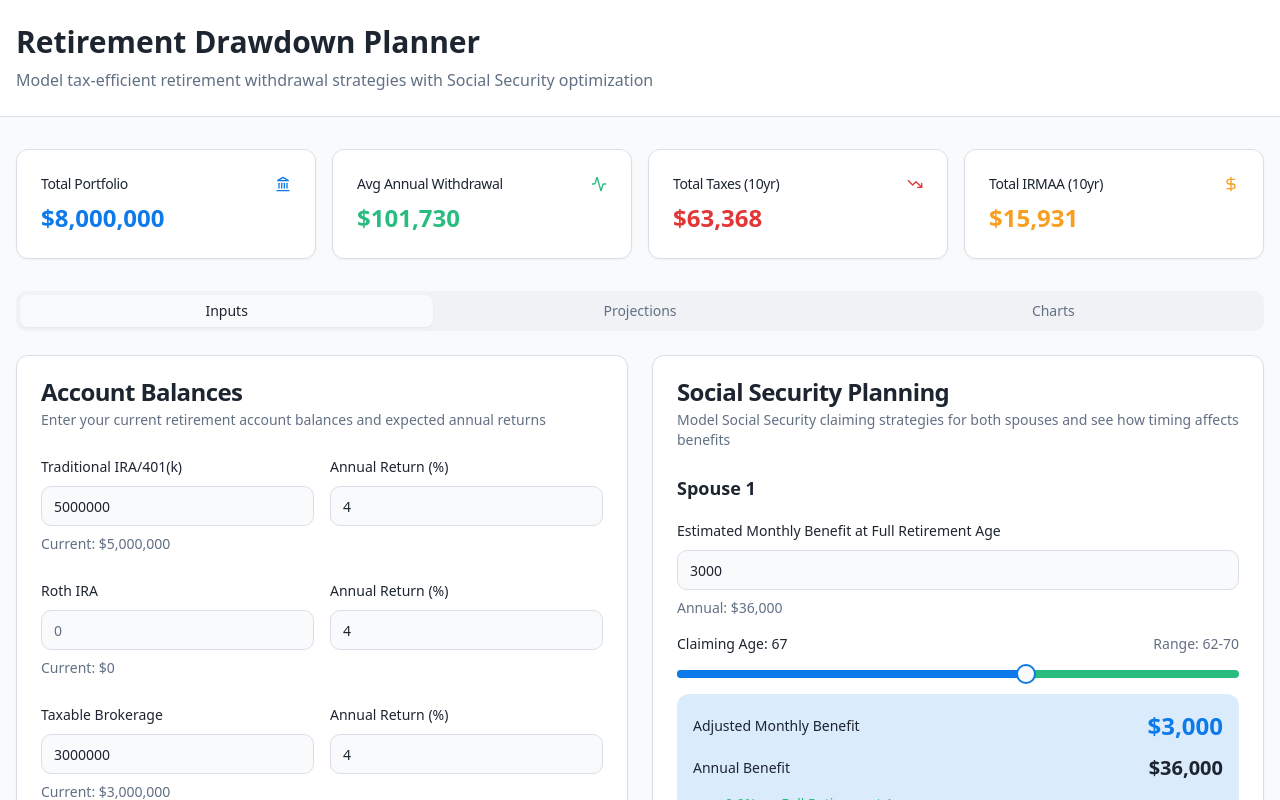
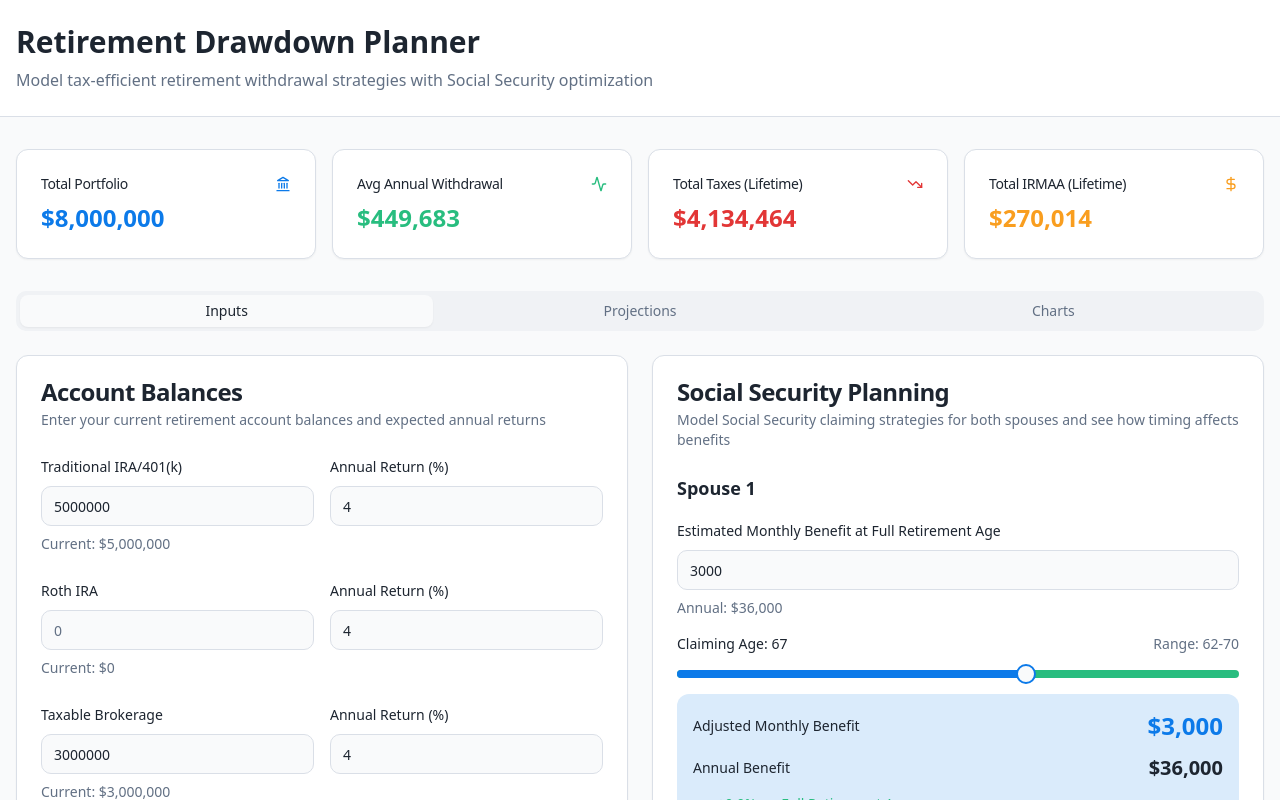
Before and after one commit to mthek10/smart-retirement, a React (Vite) app: page / in a window 1280 px wide. Shown: the top 800 px of the page. Built offline with nearby package versions, Linux system fonts and the light colour scheme; the HTML template or start-up script is replaced by a standard one.

Commit message:
Update summary to show lifetime totals
Update summary calculations to display total taxes and IRMAA over the entire projected lifetime, rather than a fixed 10-year period. Also updated the average withdrawal calculation to reflect the full projection duration.

```diff
--- a/src/components/SummaryCards.tsx
+++ b/src/components/SummaryCards.tsx
@@ -32,13 +32,13 @@ export function SummaryCards({ totalPortfolio, totalTaxes, totalIRMAA, avgWithdr
       color: "text-secondary",
     },
     {
-      title: "Total Taxes (10yr)",
+      title: "Total Taxes (Lifetime)",
       value: totalTaxes,
       icon: TrendingDown,
       color: "text-destructive",
     },
     {
-      title: "Total IRMAA (10yr)",
+      title: "Total IRMAA (Lifetime)",
       value: totalIRMAA,
       icon: DollarSign,
       color: "text-warning",
--- a/src/pages/Index.tsx
+++ b/src/pages/Index.tsx
@@ -165,9 +165,11 @@ const Index = () => {
   }, [projections]);
 
   const summary = useMemo(() => {
-    const totalTaxes = projections.slice(0, 10).reduce((sum, p) => sum + p.federalTax + p.stateTax, 0);
-    const totalIRMAA = projections.slice(0, 10).reduce((sum, p) => sum + p.irmaa, 0);
-    const avgWithdrawal = projections.slice(0, 10).reduce((sum, p) => sum + p.withdrawals, 0) / 10;
+    const totalTaxes = projections.reduce((sum, p) => sum + p.federalTax + p.stateTax, 0);
+    const totalIRMAA = projections.reduce((sum, p) => sum + p.irmaa, 0);
+    const avgWithdrawal = projections.length > 0
+      ? projections.reduce((sum, p) => sum + p.withdrawals, 0) / projections.length
+      : 0;
     const totalPortfolio = accounts.traditional + accounts.roth + accounts.taxable;
 
     return { totalPortfolio, totalTaxes, totalIRMAA, avgWithdrawal };
```
